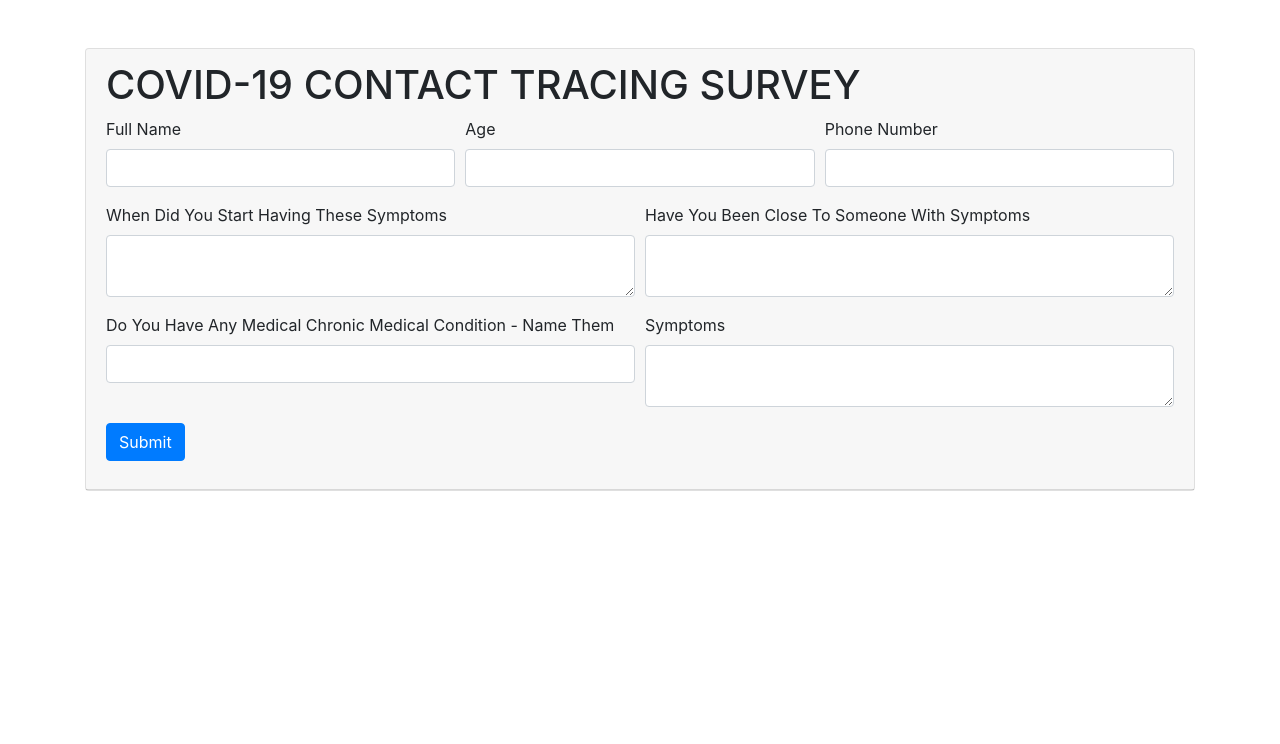
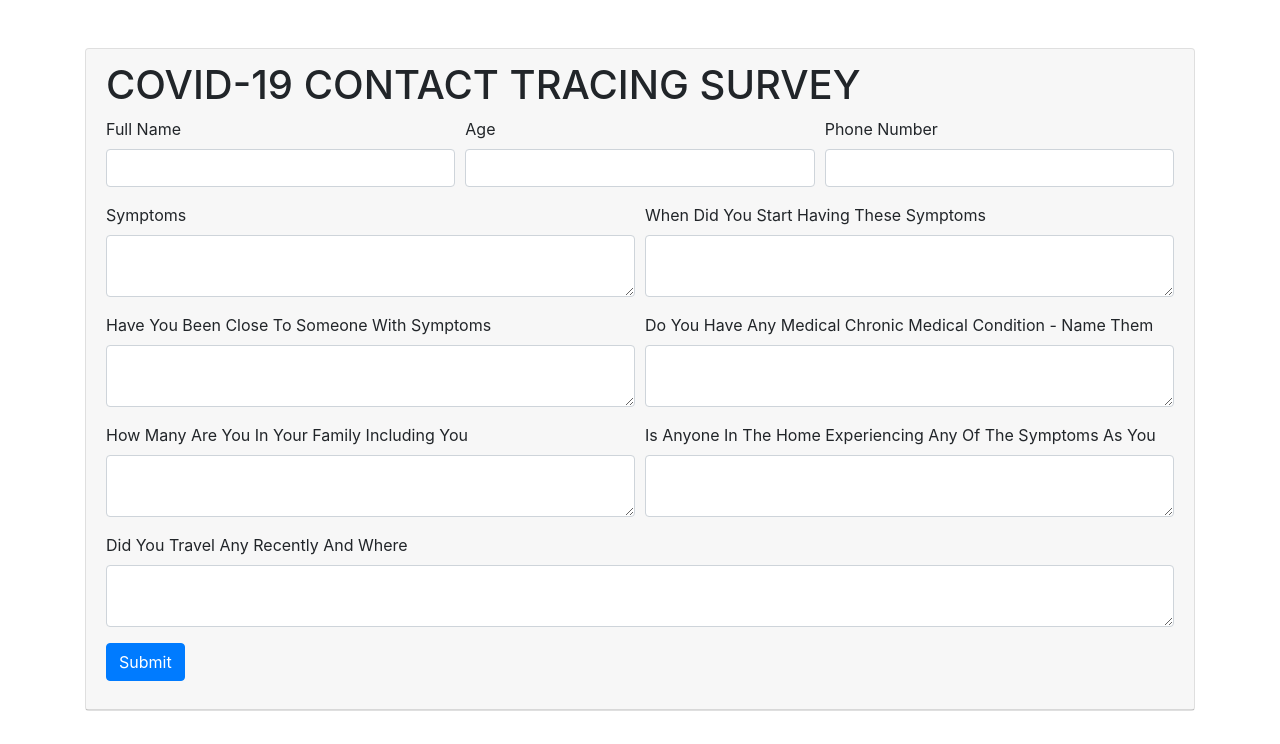
Before and after one commit to MartDevelopers-Inc/ContactTracingApp, a Flask app: page /take_survey in a window 1280 px wide. Shown: the part 56-800 px from the top of the page. Run offline with Flask 2, Linux system fonts and the light colour scheme; a user stored in the database is signed in; some libraries are stand-ins or nearby versions.

Commit message:
Finalized Questionare design

```diff
--- a/app.py
+++ b/app.py
@@ -221,12 +221,16 @@ class ArticleForm(Form):
     name= StringField('Full Name', [validators.Length(min=1, max=200)])
     age = StringField('Age', [validators.length(min=1, max=200)])
     phone = StringField('Phone Number',[validators.length(min=1,max=15)])
+    family_members = TextAreaField('How Many Are You In Your Family Including You', [validators.length(min=20)])
     symptoms=TextAreaField('Symptoms',[validators.length(min=30)])
-    symptops_started = TextAreaField('When Did You Start Having These Symptoms', [validators.Length(min=20, max=200)])
-    closeness = TextAreaField('Have You Been Close To Someone With Symptoms',[validators.length(min=20, max=200)])
-    other_medical_issues = StringField('Do You Have Any Medical Chronic Medical Condition - Name Them', [validators.length(min=20, max=200)])
+    symptops_started = TextAreaField('When Did You Start Having These Symptoms', [validators.Length(min=20)])
+    closeness = TextAreaField('Have You Been Close To Someone With Symptoms',[validators.length(min=20)])
+    other_medical_issues = TextAreaField('Do You Have Any Medical Chronic Medical Condition - Name Them', [validators.length(min=20)])
+    any_recent_travel = TextAreaField('Did You Travel Any Recently And Where', [validators.length(min=20)])
+    same_symptoms = TextAreaField('Is Anyone In The Home Experiencing Any Of The Symptoms As You', [validators.length(min=20)])
 
-# Add question
+
+# Add Questionare
 @app.route('/take_survey', methods=['GET', 'POST'])
 @is_logged_in
 def add_question():
@@ -239,6 +243,9 @@ def add_question():
         symptops_started = form.symptops_started.data
         closeness = form.closeness.data
         other_medical_issues = form.other_medical_issues.data
+        family_members = form.family_members.data
+        any_recent_travel = form.any_recent_travel.data
+        same_symptoms = form.same_symptoms.data
 
         # Create Cursor
         cur = mysql.connection.cursor()
@@ -252,7 +259,7 @@ def add_question():
         #Close connection
         cur.close()
 
-        flash('Question Created', 'success')
+        flash('Response Submitted', 'success')
 
         return redirect(url_for('dashboard'))
 
--- a/templates/IDF/layout.html
+++ b/templates/IDF/layout.html
@@ -16,7 +16,8 @@
     <script src="https://stackpath.bootstrapcdn.com/bootstrap/4.5.0/js/bootstrap.min.js" integrity="sha384-OgVRvuATP1z7JjHLkuOU7Xw704+h835Lr+6QL9UvYjZE3Ipu6Tp75j7Bh/kR0JKI" crossorigin="anonymous"></script>    <script src="//cdn.ckeditor.com/4.6.2/basic/ckeditor.js"></script>
 
     <script type="text/javascript">
-      CKEDITOR.replace('editor')
+      CKEDITOR.replace('edito')
     </script>
+
   </body>
 </html>
--- a/templates/take_survey.html
+++ b/templates/take_survey.html
@@ -22,20 +22,34 @@
 
           <div class="form-row">
             <div class="form-group col-md-6">
-              {{ render_field(form.symptops_started, class_="form-control", id="editor") }}
+              {{ render_field(form.symptoms, class_="form-control") }}
             </div>
             <div class="form-group col-md-6">
-              {{ render_field(form.closeness, class_="form-control", id="editor") }}
+              {{ render_field(form.symptops_started, class_="form-control" ) }}
             </div>
           </div>
           <div class="form-row">
             <div class="form-group col-md-6">
-              {{ render_field(form.other_medical_issues, class_="form-control", id="editor") }}
+              {{ render_field(form.closeness, class_="form-control" ) }}
             </div>
             <div class="form-group col-md-6">
-              {{ render_field(form.symptoms, class_="form-control", id="editor") }}
+              {{ render_field(form.other_medical_issues, class_="form-control") }}
             </div>
           </div>
+          <div class="form-row">
+            <div class="form-group col-md-6">
+              {{ render_field(form.family_members, class_="form-control" ) }}
+            </div>
+            <div class="form-group col-md-6">
+              {{ render_field(form.same_symptoms, class_="form-control") }}
+            </div>
+          </div>
+          <div class="form-row">
+            <div class="form-group col-md-12">
+              {{ render_field(form.any_recent_travel, class_="form-control" ) }}
+            </div>
+          </div>
+
           <p><input class="btn btn-primary" type="submit" value="Submit">
         </form>
       </div>
```
